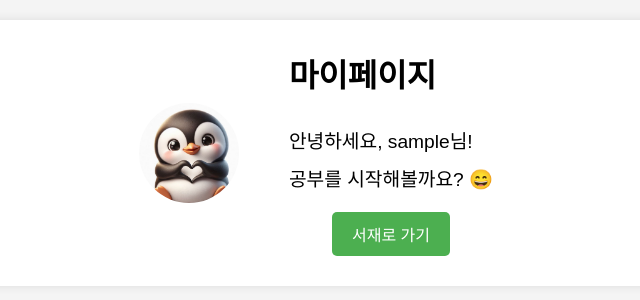
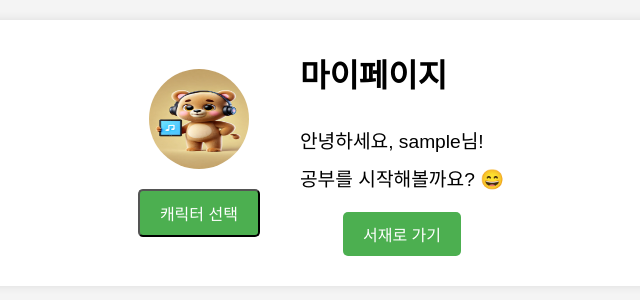
Before and after one commit to arachoara1/PronounceCheck, a Django app: page /mypage/ in a window 1280 px wide. Shown: the part 84-384 px from the top of the page, without its empty margins (114-754 px from the left). Run offline with Django 4.2, Linux system fonts and the light colour scheme; the visitor is signed in with stand-in values (Sample User, id 1); parts of the project's set-up code (start-up, migrations or seed data) failed here and were passed over.

Commit message:
마이페이지 캐릭터 선정

```diff
--- a/epa_project/core/views.py
+++ b/epa_project/core/views.py
@@ -27,6 +27,7 @@ import re
 import os
 from dotenv import load_dotenv
 import pdb
+from django.views.decorators.csrf import csrf_exempt
 
 # .env 파일 로드
 load_dotenv()
@@ -80,7 +81,8 @@ def api_login(request):
 # 마이페이지 뷰
 @login_required
 def mypage_view(request):
-    return render(request, 'mypage.html', {'user': request.user})
+    character_range = range(1, 6)  # 캐릭터 선택 범위 전달
+    return render(request, 'mypage.html', {'character_range': character_range})
 
 # 서재 뷰
 @login_required
@@ -160,6 +162,18 @@ def get_reading_books(request):
         last_read_sentence_index=F('last_read_sentence_index')  # 어노테이션 이름 변경
     )
     return JsonResponse(list(logs), safe=False)
+
+# 캐릭터 업데이트 뷰
+@csrf_exempt
+def update_character(request):
+    if request.method == 'POST':
+        data = json.loads(request.body)
+        character_id = data.get('character_id')
+        if character_id:
+            request.session['character_id'] = character_id
+            image_url = f"/static/images/character{character_id}.png"
+            return JsonResponse({'success': True, 'image_url': image_url})
+    return JsonResponse({'success': False, 'error': 'Invalid request'})
 
 
 # 학습 도서 목록
--- a/epa_project/epa_project/urls.py
+++ b/epa_project/epa_project/urls.py
@@ -21,6 +21,7 @@ from core.views import (
     # get_learning_books,
     get_reading_books,
     check_username,
+    update_character,
 )
 from django.conf import settings
 from django.conf.urls.static import static
@@ -49,6 +50,7 @@ urlpatterns = [
     path("api/reading_books/", get_reading_books, name="get_reading_books"),  # 읽고 있는 도서 API
     path('favicon.ico', RedirectView.as_view(url='/static/favicon.ico', permanent=True)),
     path('check-username/', check_username, name='check_username'),
+    path('update-character/', update_character, name='update_character'),
 ]
 
 if settings.DEBUG:
--- a/epa_project/templates/mypage.html
+++ b/epa_project/templates/mypage.html
@@ -18,19 +18,16 @@
       .header {
         display: flex;
         justify-content: space-between;
-        /* 좌우로 버튼 및 이미지 정렬 */
         align-items: center;
         margin-top: 40px;
         width: 100%;
-        /* 화면 전체 너비를 차지하도록 설정 */
         padding: 0 20px;
-        /* 좌우 여백 추가 */
       }
 
       .profile-container {
-        display: flex;
-        align-items: center;
-        justify-content: center;
+        display: flex; /* 가로로 정렬 */
+        align-items: center; /* 세로 축 중앙 정렬 */
+        justify-content: center; /* 좌우 정렬 */
         background-color: white;
         padding: 30px;
         border-radius: 10px;
@@ -44,7 +41,6 @@
         width: 100px;
         height: 100px;
         border-radius: 50%;
-        margin-right: 50px;
       }
 
       .profile-info {
@@ -82,32 +78,138 @@
         background-color: #45a049;
       }
 
+      .profile-character {
+        display: flex;
+        flex-direction: column; /* 세로로 정렬 */
+        align-items: center; /* 가운데 정렬 */
+        margin-right: 30px; /* 오른쪽 여백 추가 */
+      }
+
+      .profile-character img {
+        width: 100px;
+        height: 100px;
+        border-radius: 50%;
+        margin-bottom: 10px; /* 이미지와 버튼 사이 간격 */
+      }
+
       .logout-button {
         background-color: #f45a049;
       }
+      #character-modal {
+        position: fixed;
+        top: 50%;
+        left: 50%;
+        transform: translate(-50%, -50%);
+        z-index: 1000;
+        display: none;
+        background: white;
+        padding: 20px;
+        border-radius: 10px;
+        text-align: center;
+        box-shadow: 0 4px 10px rgba(0, 0, 0, 0.3);
+        width: 300px;
+      }
+
+      #character-modal img {
+        border: 2px solid transparent;
+        margin: 10px;
+        cursor: pointer;
+      }
+
+      #character-modal img.selected {
+        border: 2px solid #4CAF50;
+      }
+
+      #character-modal button {
+        margin-top: 10px;}
+
+      #select-character-btn {
+          margin-top: 10px; /* 이미지와 버튼 사이 간격 */
+        }
     </style>
   </head>
 
   <body>
     <div class="header">
-      <!-- 로그아웃 버튼 (flex로 오른쪽에 배치) -->
       <a href="{% url 'logout' %}" class="button logout-button">로그아웃</a>
     </div>
 
     <div class="profile-container">
-      <!-- 사용자 이미지 -->
-      <img src="{% static 'images/profile.png' %}" alt="User Image">
+      <!-- 캐릭터 이미지와 버튼 -->
+      <div class="profile-character">
+        <img src="{% static 'images/character' %}{{ request.session.character_id|default:'1' }}.png" alt="User Image">
+        <button class="button" id="select-character-btn">캐릭터 선택</button>
+      </div>
+
+      <!-- 사용자 정보 -->
       <div class="profile-info">
         <h1>마이페이지</h1>
-        <p>안녕하세요,
-          {{ user.username }}님!</p>
+        <p>안녕하세요, {{ user.username }}님!</p>
         <p>공부를 시작해볼까요? 😄</p>
         <div class="buttons">
-          <!-- 서재로 가기 버튼 -->
           <a href="{% url 'library' %}" class="button">서재로 가기</a>
         </div>
       </div>
     </div>
-  </body>
+
+    <!-- 캐릭터 선택 팝업 -->
+  <div id="character-modal">
+    <div>
+      <h2>캐릭터 선택</h2>
+      <div>
+        {% for i in character_range %}
+          <img src="{% static 'images/character' %}{{ i }}.png"
+               alt="Character {{ i }}"
+               class="character-option"
+               data-character-id="{{ i }}"
+               style="width: 100px; height: 100px; cursor: pointer; margin: 10px;">
+        {% endfor %}
+      </div>
+      <button id="confirm-character-btn" class="button">확인</button>
+    </div>
+  </div>
+
+  <script>
+    // 캐릭터 선택 버튼 클릭 시 팝업 표시
+    document.getElementById("select-character-btn").addEventListener("click", function () {
+      document.getElementById("character-modal").style.display = "block"; // 팝업창 보이기
+    });
+
+    let selectedCharacterId = null; // 선택된 캐릭터 ID 초기화
+
+    // 캐릭터 선택 이벤트
+    document.querySelectorAll(".character-option").forEach(img => {
+      img.addEventListener("click", function () {
+        document.querySelectorAll(".character-option").forEach(option => option.classList.remove("selected"));
+        img.classList.add("selected"); // 선택된 캐릭터에 클래스 추가
+        selectedCharacterId = img.dataset.characterId; // 선택된 캐릭터 ID 저장
+      });
+    });
+
+    // 확인 버튼 클릭 시 팝업 숨기기 및 데이터 전송
+    document.getElementById("confirm-character-btn").addEventListener("click", function () {
+      if (selectedCharacterId) {
+        fetch('/update-character/', {
+          method: 'POST',
+          headers: {
+            'X-CSRFToken': '{{ csrf_token }}',
+            'Content-Type': 'application/json',
+          },
+          body: JSON.stringify({ character_id: selectedCharacterId }),
+        })
+        .then(response => response.json())
+        .then(data => {
+          if (data.success) {
+            document.querySelector(".profile-container img").src = data.image_url; // 이미지 업데이트
+            document.getElementById("character-modal").style.display = "none"; // 팝업창 숨기기
+          }
+        });
+      } else {
+        alert("캐릭터를 선택해주세요!"); // 캐릭터 선택 안 된 경우 경고
+      }
+    });
+  </script>
+
+</body>
 
 </html>
```
Also changed, not shown: epa_project/epa_project/settings.py (+7 -1 lines), epa_project/static/images/character1.png (added), epa_project/static/images/character2.png (added), epa_project/static/images/character3.png (added), epa_project/static/images/character4.png (added), epa_project/static/images/character5.png (added), epa_project/static/images/profile.png (deleted).
